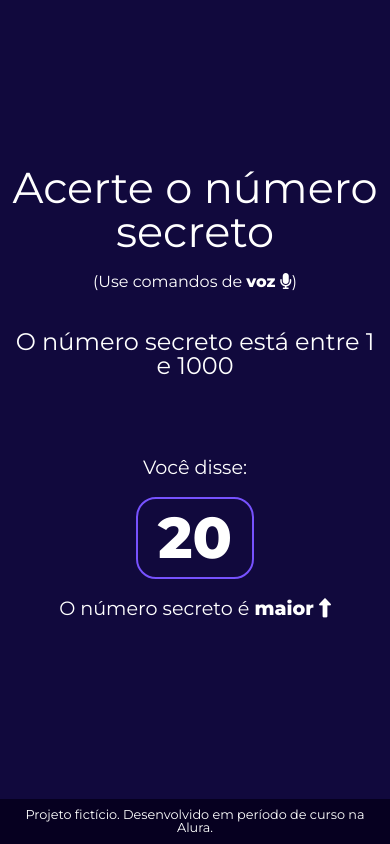
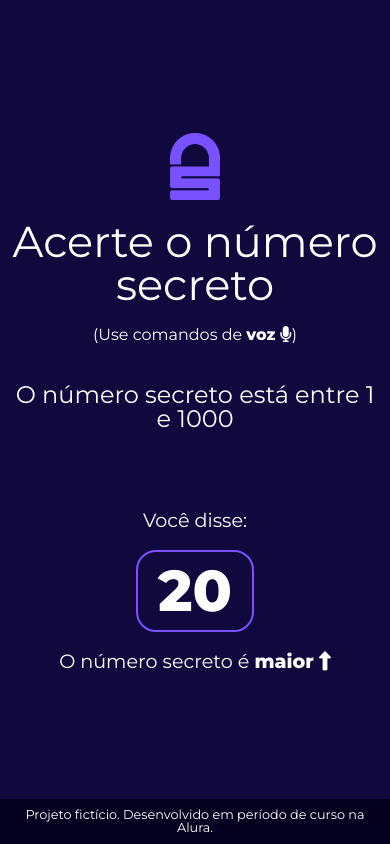
Before and after one commit to gioperrone/alura, a plain HTML site: page javascript-validacoes-reconhecimento-voz/numero-secreto/index.html in a window 390 px wide. Drawn offline with nearby package versions, Linux system fonts and the light colour scheme.

Commit message:
adicionei logo e ajustei bugs no footer
numero-secreto

```diff
--- a/javascript-validacoes-reconhecimento-voz/numero-secreto/index.html
+++ b/javascript-validacoes-reconhecimento-voz/numero-secreto/index.html
@@ -10,6 +10,7 @@
     <title>Número Secreto</title>
 </head>
 <body>
+    <img class="logo-numero-secreto" src="imgs/logo-numero-secreto.png" alt="Logo do Jogo Número Secreto">
     <h1>Acerte o número secreto</h1>
     <p>(Use comandos de <strong>voz</strong> <i class="fa-solid fa-microphone"></i>)</p>
     <h3>O número secreto está entre <span id="menor-valor">0</span> e <span id="maior-valor">100</span></h3>
--- a/javascript-validacoes-reconhecimento-voz/numero-secreto/style.css
+++ b/javascript-validacoes-reconhecimento-voz/numero-secreto/style.css
@@ -23,6 +23,11 @@ body{
     text-align: center;
     margin: 0;
     font-family: var(--font-family);
+}
+
+.logo-numero-secreto {
+    width: 65px;
+    margin: 20px;
 }
 
 h1 {
@@ -59,7 +64,7 @@ footer {
     display: flex;
     align-items: center;
     justify-content: center;
-    position: absolute;
+    position: fixed;
     bottom: 0;
     width: 100%;
     height: 45px;
@@ -84,6 +89,10 @@ footer a:hover {
 /* MEDIA QUERIES */
 
 @media screen and (max-width: 768px) {
+    .logo-numero-secreto {
+        width: 50px;
+    }
+
     h1 {
         font-size: 2.7em;
     }
```
